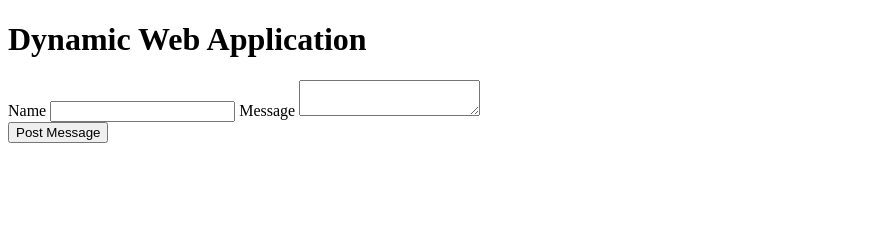
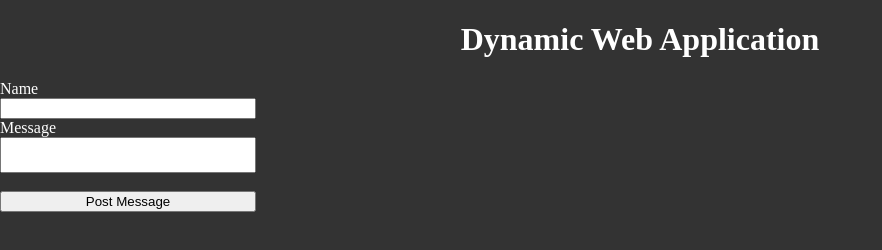
Before and after one commit to paswes/programming2-01-homework-express, a website: page public/index.html in a window 1280 px wide. Shown: the whole page, without its empty margins (0-882 px from the left). Drawn offline with Linux system fonts and the light colour scheme.

Commit message:
added sosome css

```diff
--- a/public/css/style.css
+++ b/public/css/style.css
@@ -0,0 +1,40 @@
+body {
+    margin: 0;
+    padding: 0;
+    background-color: #333;
+}
+
+h1 {
+    color: #fff;
+    text-align: center;
+}
+
+label {
+    color: #fff;
+}
+
+textarea {
+    resize: none;
+}
+
+form {
+    display: flex;
+    flex-direction: column;
+    justify-content: center;
+}
+
+.form-name {
+    display: flex;
+    flex-direction: column;
+    width: 20%;
+}
+
+.form-message {
+    display: flex;
+    flex-direction: column;
+    width: 20%;
+}
+
+.submit-btn {
+    width: 20%;
+}
--- a/public/index.html
+++ b/public/index.html
@@ -10,11 +10,15 @@
     <body>
         <h1>Dynamic Web Application</h1>
         <form id="comment-form">
-            <label for="input-name">Name</label>
-            <input id="input-name" type="text" name="name">
-            <label for="input-message">Message</label>
-            <textarea id="input-message" form="comment-form" name="message"></textarea><br>
-            <button id="submit" type="button">Post Message</button>
+            <div class="form-name">
+                <label for="input-name" class="input-label">Name</label>
+                <input id="input-name" type="text" name="name">
+            </div>
+            <div class="form-message">
+                <label for="input-message" class="input-label">Message</label>
+                <textarea id="input-message" form="comment-form" name="message"></textarea><br>
+            </div>
+            <button id="submit" type="button" class="submit-btn">Post Message</button>
         </form>
 
         <ul id="comment-list"></ul>
```
